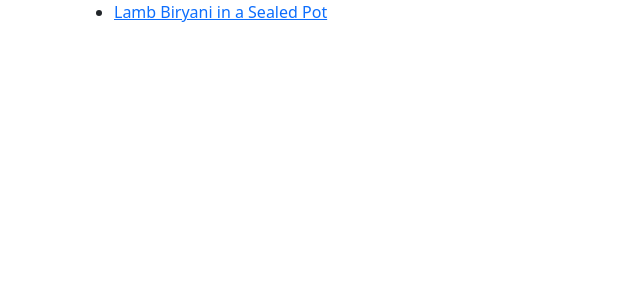
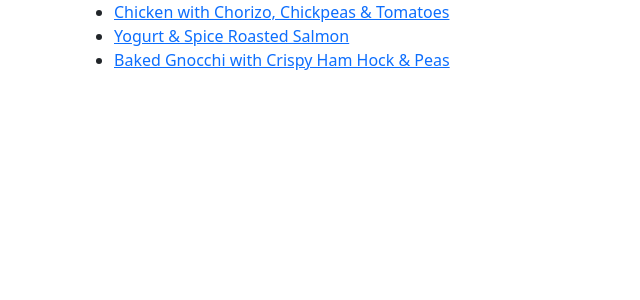
Before and after one commit to r1ch/recipes, a Jekyll site: the page built from index.html, in a window 1280 px wide. Shown: the top 300 px of the page, without its empty margins (0-640 px from the left). Built offline with Jekyll 4.4.1, drawn with Linux system fonts in a browser that asks for light colours.

Commit message:
Update weekly dinner recipes

```diff
--- a/_data/mealie.yml
+++ b/_data/mealie.yml
@@ -1,3 +1,9 @@
-- date: 2026-02-20
-  title: Lamb Biryani in a Sealed Pot
-  link: https://tiny-chicken.pikapod.net/g/home/shared/r/8534bc07-9e1e-490d-a948-0f8c3d5afe95
+- date: 2026-02-23
+  title: Chicken with Chorizo, Chickpeas & Tomatoes
+  link: https://tiny-chicken.pikapod.net/g/home/shared/r/75c16072-698e-4aae-bbc0-cd6720d6469c
+- date: 2026-02-24
+  title: Yogurt & Spice Roasted Salmon
+  link: https://tiny-chicken.pikapod.net/g/home/shared/r/2b5f5d19-3ce0-413d-861c-4dbf0d41cd0a
+- date: 2026-02-25
+  title: Baked Gnocchi with Crispy Ham Hock & Peas
+  link: https://tiny-chicken.pikapod.net/g/home/shared/r/7450cffd-8237-4fe7-9bc1-1eca6fc458af
```
